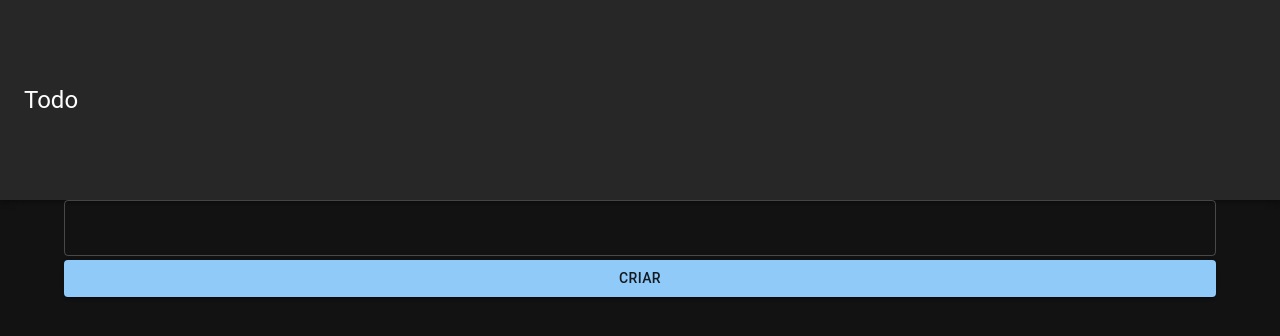
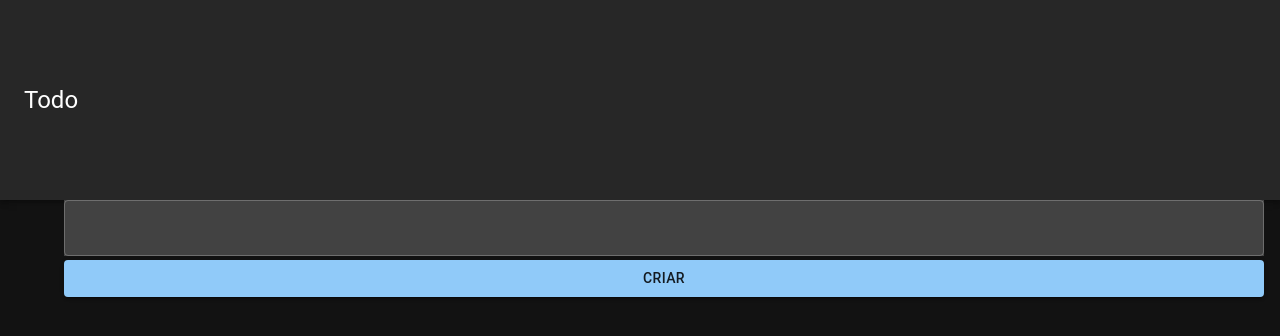
Before and after one commit to Edigleis2022/TODO-LIST2, a React (Vite) app: page / in a window 1280 px wide. Shown: the top 336 px of the page. Built offline with nearby package versions, Linux system fonts and the light colour scheme.

Commit message:
🐛 Código com bug

```diff
--- a/package.json
+++ b/package.json
@@ -13,6 +13,7 @@
     "@emotion/react": "^11.10.8",
     "@emotion/styled": "^11.10.8",
     "@mui/material": "^5.12.3",
+    "@phosphor-icons/react": "^2.0.9",
     "react": "^18.2.0",
     "react-dom": "^18.2.0"
   },
--- a/src/App.tsx
+++ b/src/App.tsx
@@ -1,6 +1,6 @@
 import { ThemeProvider, createTheme } from '@mui/material/styles';
 import CssBaseline from '@mui/material/CssBaseline';
-import { AppBar, Button, Container, Grid, TextField, Toolbar, Typography, useTheme } from '../node_modules/@mui/material/index';
+import { AppBar, Button, Container, Grid, TextField, Toolbar, Typography, colors, useTheme } from '../node_modules/@mui/material/index';
 
 const darkTheme = createTheme({
   palette: {
@@ -32,13 +32,22 @@ function App() {
           </Toolbar>
         </AppBar>
         <main>
-          <Container>
-            <Grid container spacing={theme.spacing(0.5)} >
-              <Grid item xl={6} sm={12}>
-                <TextField name='task' fullWidth />
+        <Container sx={{
+          position:'relative'
+        }}>
+            <Grid container spacing={theme.spacing(0.5)} sx={{
+              position: 'absolute',
+              top: '-27'
+            }}>
+              <Grid item xl={10} sm={12}>
+                <TextField  variant='outlined' name='task' fullWidth sx={{
+                  backgroundColor:colors.grey[800]
+                }} />
               </Grid>
               <Grid  item xl={6} sm={12}>
-                <Button variant="contained" fullWidth >Criar</Button>
+                <Button variant="contained" fullWidth sx={{
+                  height:'100%'
+                }}>Criar</Button>
               </Grid>
             </Grid>
           </Container>
```
Also changed, not shown: 1 other file (tests, documents, lock files or other folders).
